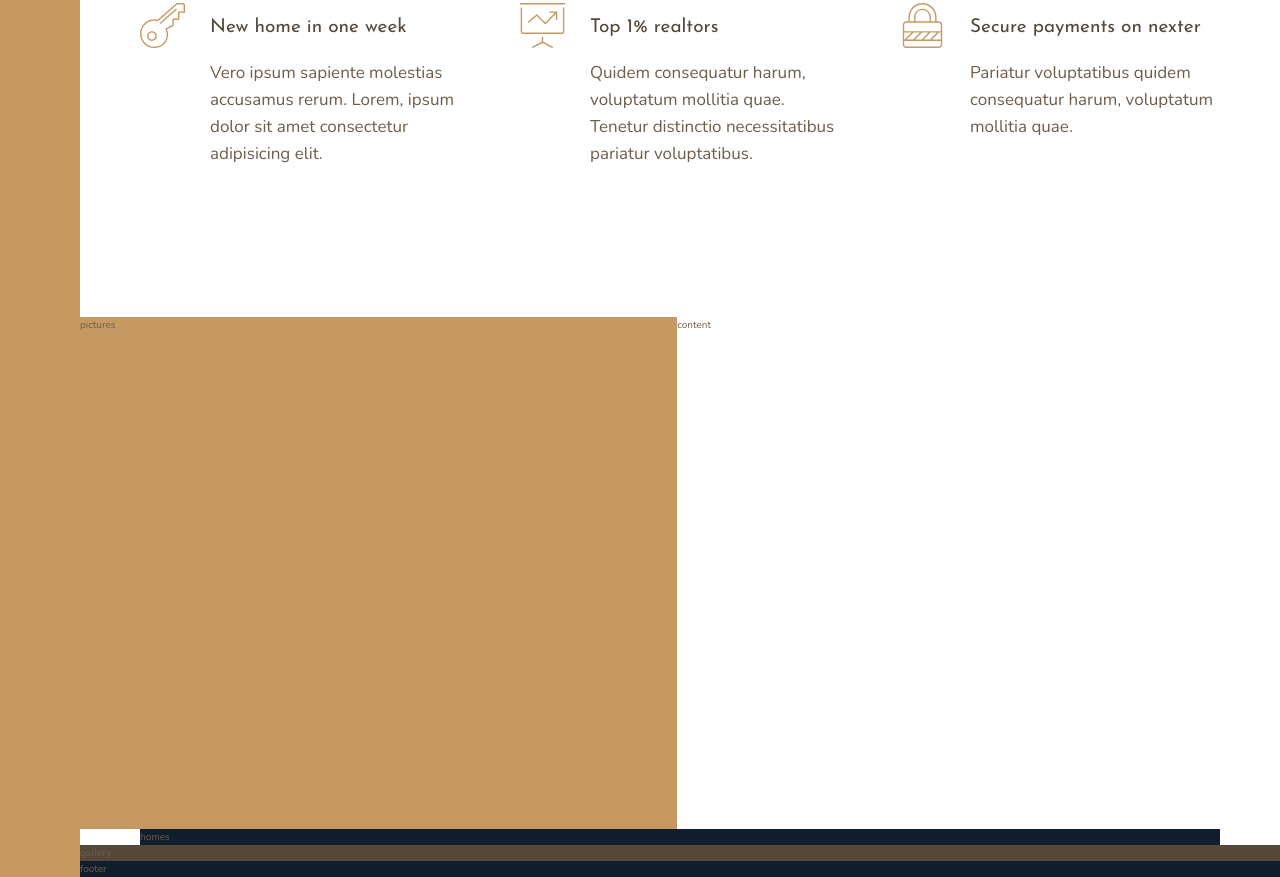
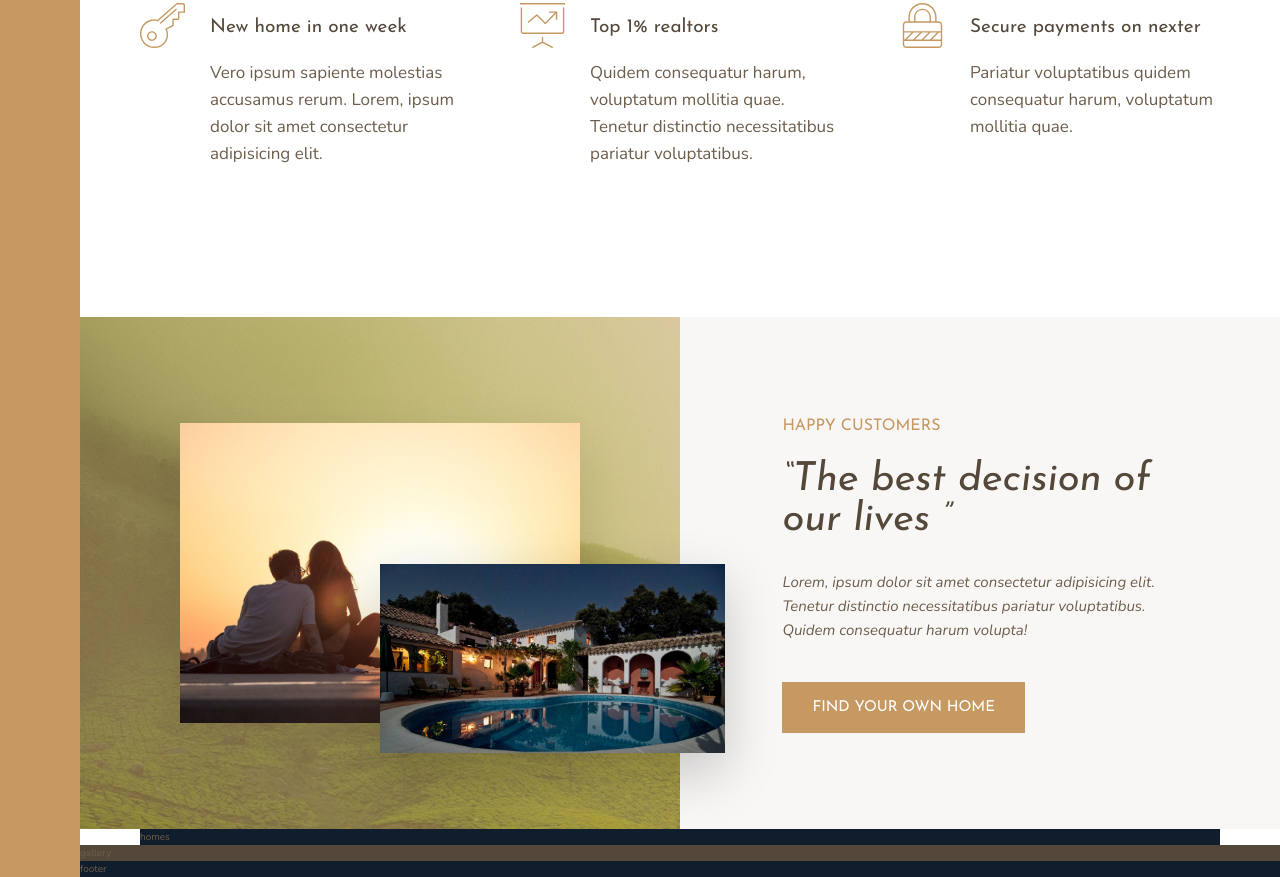
Before and after one commit to shomail/cssgrid-layout, a website: page index.html in a window 1280 px wide. Shown: the part 991-1868 px from the top of the page. Drawn offline with nearby package versions, Linux system fonts and the light colour scheme.

Commit message:
testimonials section done

```diff
--- a/index.html
+++ b/index.html
@@ -82,9 +82,19 @@
 
     </section>
 
-    <div class="story__pictures">pictures</div>
+    <div class="story__pictures">
+      <img src="img/story-1.jpeg" alt="couple with house" class="story__img--1">
 
-    <div class="story__content">content</div>
+      <img src="img/story-2.jpeg" alt="house image" class="story__img--2">    </div>
+
+    <div class="story__content">
+      <h3 class="heading-3 mb-sm">Happy Customers</h3>
+      <h2 class="heading-2 heading-2--dark mb-md">&ldquo;The best decision of our lives &rdquo;</h2>
+      <p class="story__text">
+        Lorem, ipsum dolor sit amet consectetur adipisicing elit. Tenetur distinctio necessitatibus pariatur voluptatibus. Quidem consequatur harum volupta!
+      </p>
+      <button class="btn">Find your own home</button>
+    </div>
 
     <section class="homes">homes</section>
 
--- a/sass/_story.scss
+++ b/sass/_story.scss
@@ -2,9 +2,48 @@
   &__pictures {
     background-color: $color-primary;
     grid-column: full-start / col-end 4;
+    background-image: linear-gradient(rgba($color-primary, .5), rgba($color-primary, .5)), url(../img/back.jpg);
+
+    display: grid;
+    grid-template-rows: repeat(6, 1fr);
+    grid-template-columns: repeat(6, 1fr);
+    align-items: center;
   }
-  &_content {
+
+  &__img--1 {
+    width: 100%;
+    grid-row: 2 / 6;
+    grid-column: 2 / 6;
+    box-shadow: 0 2rem 5rem rgba(#000, .1);
+  }
+
+  &__img--2 {
+    width: 115%;
+    grid-row: 4 / 6;
+    grid-column: 4 / 7;
+    z-index: 100;
+    box-shadow: 0 2rem 5rem rgba(#000, .2);
+  }
+
+  &__content {
     background-color: $color-grey-light-1;
-    grid-column: col-end 5 / full-end;
+    grid-column: col-start 5 / full-end;
+
+    padding: 6rem 8vw;
+
+    // display: flex;
+    // flex-direction: column;
+    // justify-content: center;
+    // align-items: flex-start;
+
+    display: grid;
+    align-content: center;
+    justify-items: start;
+  }
+
+  &__text {
+    font-size: 1.5rem;
+    font-style: italic;
+    margin-bottom: 4rem;
   }
 }
--- a/sass/_typography.scss
+++ b/sass/_typography.scss
@@ -8,11 +8,20 @@
 }
 
 .heading-2 {
-  @extend %heading
+  @extend %heading;
+  line-height: 1;
+  font-size: 4rem;
+  font-style: italic;
+  &--light { color: $color-grey-light-1}
+  &--dark { color: $color-grey-dark-1}
 }
 
 .heading-3 {
-  @extend %heading
+  @extend %heading;
+
+  font-size: 1.6rem;
+  color: $color-primary;
+  text-transform: uppercase;
 }
 
 .heading-4 {
@@ -22,3 +31,25 @@
   &--light { color: $color-grey-light-1}
   &--dark { color: $color-grey-dark-1}
 }
+
+.btn {
+  background-color: $color-primary;
+  color: #fff;
+  border: none;
+  border-radius: 0;
+  font-family: $font-display;
+  font-size: 1.5rem;
+  text-transform: uppercase;
+  padding: 1.8rem 3rem;
+  cursor: pointer;
+  transition: all .2s;
+
+  &:hover {
+    background-color: $color-primary-dark;
+  }
+}
+
+.mb-sm {margin-bottom: 2rem;}
+.mb-md {margin-bottom: 3rem;}
+.mb-lg {margin-bottom: 4rem;}
+.mb-hg {margin-bottom: 8rem;}
```
Also changed, not shown: css/style.css.
